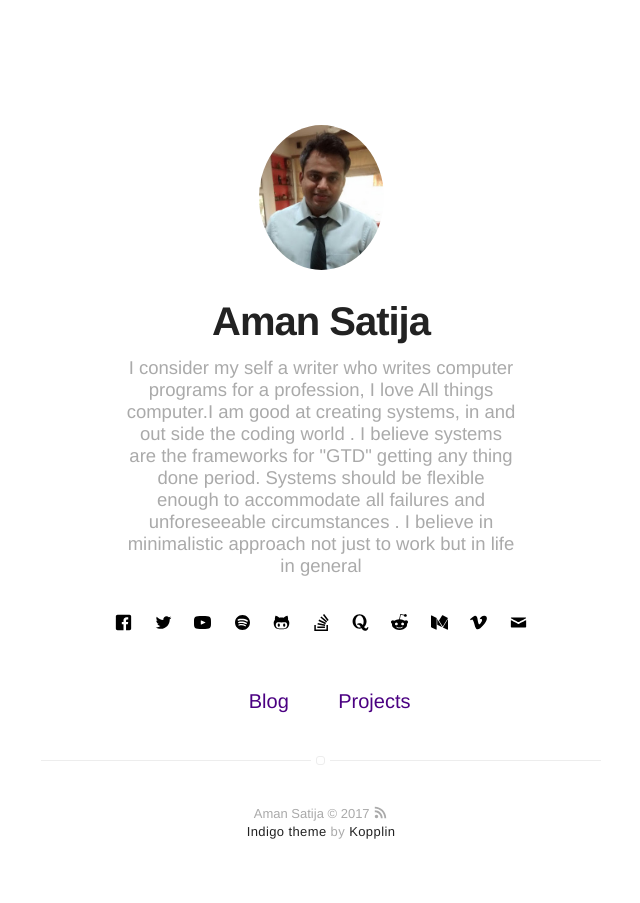
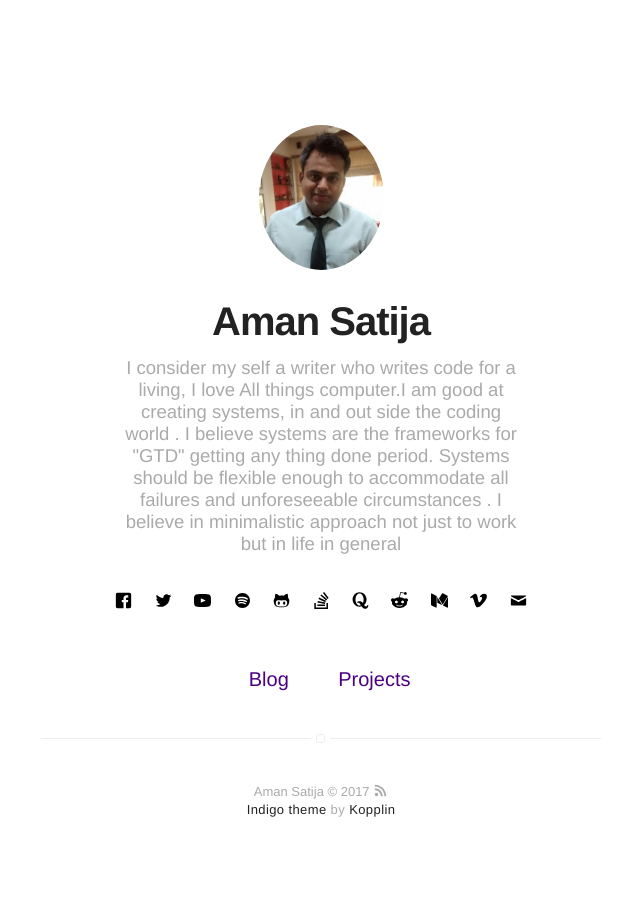
Before and after one commit to amansatija/amansatija, a Jekyll site: the page built from index.html, in a window 1280 px wide. Shown: the whole page, without its empty margins (319-959 px from the left). Built offline with Jekyll 4.4.1, drawn with Linux system fonts in a browser that asks for light colours; some of the changed lines change nothing that is shown.

Commit message:
Fixed site url

```diff
--- a/_config.yml
+++ b/_config.yml
@@ -1,6 +1,6 @@
 # main text of home
 name: Aman Satija
-bio: I consider my self a writer who writes computer programs for a profession, I love All things computer.I am good at creating systems, in and out side the coding world . I believe systems are the frameworks for "GTD" getting any thing done period. Systems should be flexible enough to accommodate all failures and unforeseeable circumstances . I believe in minimalistic approach not just to work but in life in general
+bio: I consider my self a writer who writes code for a living, I love All things computer.I am good at creating systems, in and out side the coding world . I believe systems are the frameworks for "GTD" getting any thing done period. Systems should be flexible enough to accommodate all failures and unforeseeable circumstances . I believe in minimalistic approach not just to work but in life in general
 
 # twitter summary info
 description: A blog about technology and stuff related
@@ -10,7 +10,8 @@
 external-image: false
 picture: assets/images/profile.jpg
 
-url: https://koppl.in/indigo
+url: https://amansatija.com
+#url: https://koppl.in/indigo
 # your url: http://USERNAME.github.io
 
 permalink: /:title/
@@ -29,26 +30,26 @@
 disqus: mydisqus
 
 # if you don't have any of social below, comment the line
-facebook: myfacebook
-twitter: mytwitter
+facebook: satija.aman
+twitter: amansatija
 # google: mygoogle
 # instagram: myinstagram
 # pinterest: mypinterest
 # linkedin: mylinkedin
 youtube: myyoutube
 spotify: myspotify
-github: mygithub
-stackoverflow: 7044681/mystackoverflow
+github: amansatija
+stackoverflow: 1999362/aman-satija
 quora: userquora
 reddit: username
 medium: medium
 vimeo: myvimeo
-email: myemail@gmail.com
+email: satija.aman@gmail.com
 
 authors:
     amansatija:
         name: Aman Satija
-        bio: A Man who travels the world eating noodles
+        bio: A Writer who writes code for a living
         external-image: false
         picture: assets/images/profile.jpg
         twitter: amansatija
```
